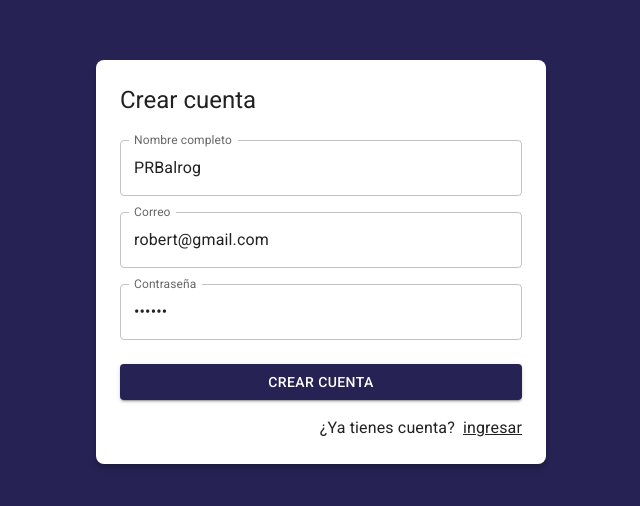
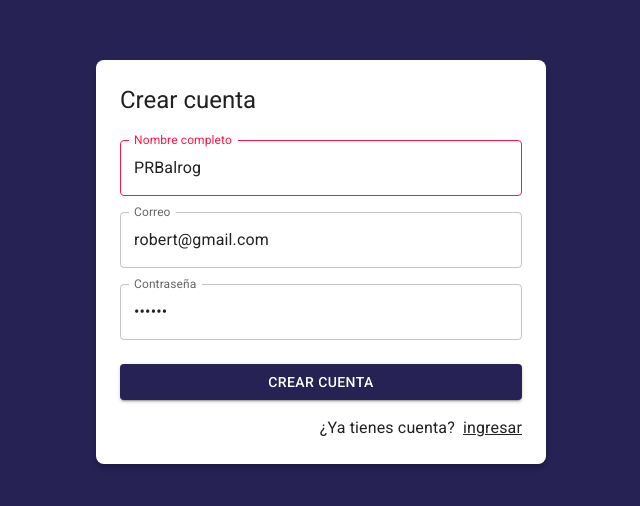
Before and after one commit to robertgrc/Journal-vite-section19, a React (Vite) app: page /auth/register in a window 1280 px wide. Shown: the part 138-644 px from the top of the page, without its empty margins (319-959 px from the left). Built offline with nearby package versions, Linux system fonts and the light colour scheme.

Commit message:
277. Manejo de errores del Formulario

```diff
--- a/src/auth/pages/RegisterPage.jsx
+++ b/src/auth/pages/RegisterPage.jsx
@@ -11,10 +11,15 @@ const formData = {
   displayName: 'PRBalrog'
 }
 
+const formValidations = {
+  email: [(value)=>value.includes('@'), 'el correo debe tener un @'],
+  password: [(value)=>value.lenght >=6, 'el password debe tener mas de 6 caracteres'],
+  displayName: [(value)=>value.lenght >=2, 'el nombre es obligatorio'],
+}
 
 export const RegisterPage = () => {
 
-  const{displayName, email, password, onInputChange, formState} = useForm(formData);
+  const{formState, displayName, email, password, onInputChange, isFormValid, emailValid, passwordValid, displayNameValid} = useForm(formData, formValidations);
 
   const onSubmit = ( event ) =>{
     event.preventDefault();
@@ -33,8 +38,10 @@ export const RegisterPage = () => {
                 placeholder='Nombre completo'
                 fullWidth
                 name="displayName"
-                value={displayName}
-                onChange={onInputChange}
+                value={ displayName }
+                onChange={ onInputChange }
+                error={ !displayNameValid }
+                helperText={ displayNameValid }
               />
             </Grid>
             <Grid item xs={ 12 } sx={{ mt: 2 }}>
```
